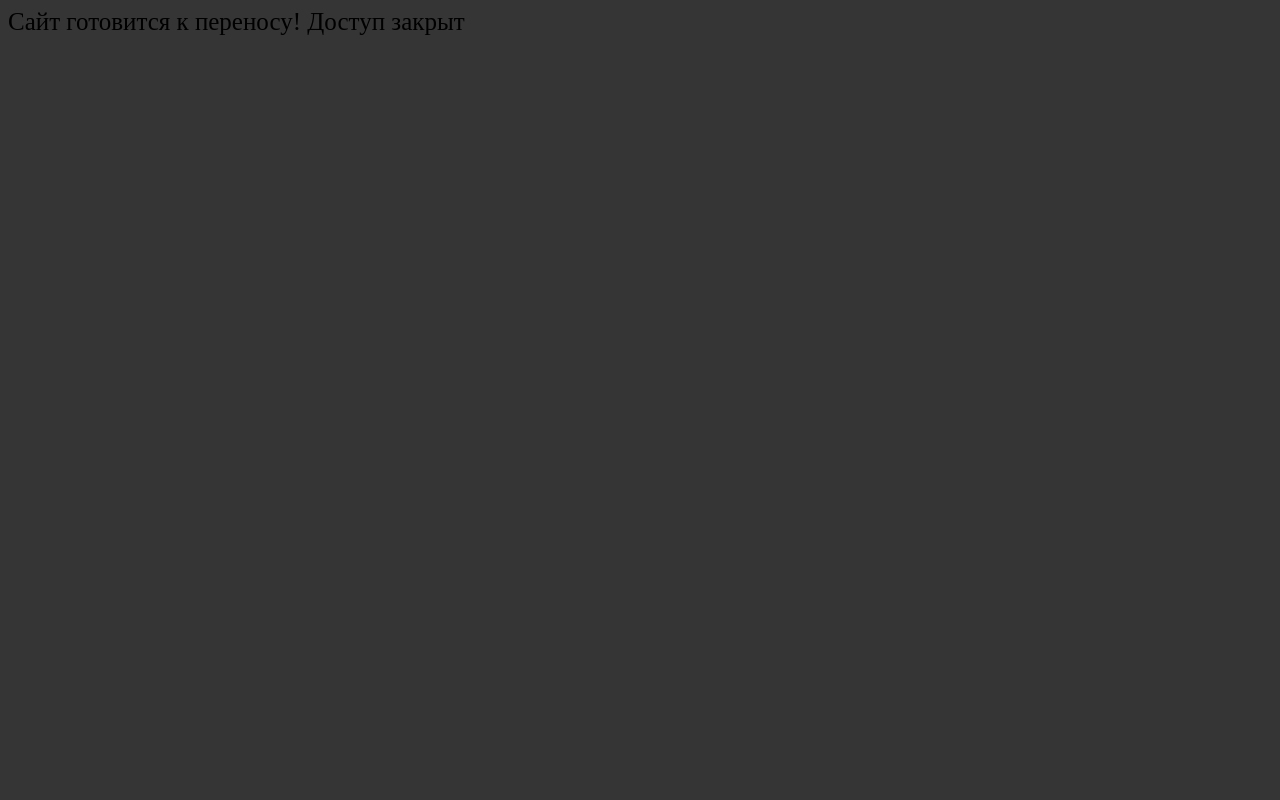
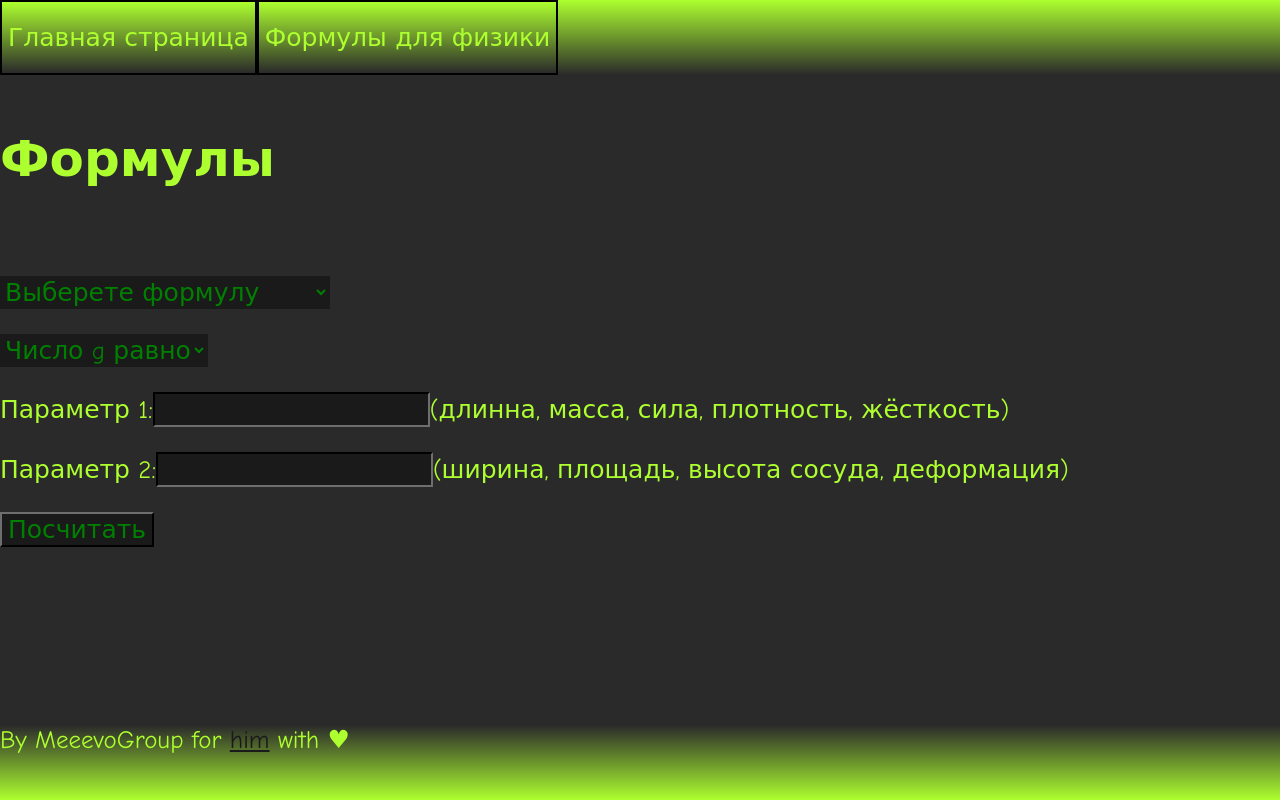
Before and after one commit to Kotarsis8413/physic, a plain HTML site: page formuls/index.html in a window 1280 px wide. Drawn offline with Linux system fonts and the light colour scheme; files whose address does not match are found by name.

Commit message:
Сайт вернулся!

```diff
--- a/app.js
+++ b/app.js
@@ -2,20 +2,20 @@ function fiz_S(a, b) {
     var S = a*b;
     return S;
 }
-function fiz_Ftyazh(massa) {
-    var Ftyazh = massa*10;
+function fiz_Ftyazh(massa, g) {
+    var Ftyazh = massa*parseFloat(g);
     return `${Ftyazh}Н`;
 }
-function fiz_Ves(massa) {
-    var Ftyazh = massa*10;
+function fiz_Ves(massa, g) {
+    var Ftyazh = massa*parseFloat(g);
     return `${Ftyazh}Н`;
 }
 function fiz_Davlen(F, S) {
     var Davlen = F/S;
     return `${Davlen}Па`;
 }
-function fiz_DavlenZhid(Plot, h) {
-    var Davlen = Plot*10*h;
+function fiz_DavlenZhid(Plot, h, g) {
+    var Davlen = Plot*parseFloat(g)*h;
     return `${Davlen}Па`;
 }
 function fiz_Fupr(K, X) {
@@ -27,20 +27,21 @@ function go() {
     var formula = document.getElementById("formula").value;
     var i1 = document.getElementById("first").value;
     var i2 = document.getElementById("second").value;
+    var g = document.getElementById("g").value;
     if (formula === "S") {
-        document.getElementById("output").innerHTML = `Площадь (S) равна ${fiz_S(i1, i2)} (${i1}*${i2})`;
+        document.getElementById("output").innerHTML = `Площадь (S) равна ${fiz_S(i1, i2)} (${i1}*${i2}) Формула: ab`;
     }
     else if (formula === "Ftyazh") {
-        document.getElementById("output").innerHTML = `Fтяж равна ${fiz_Ftyazh(i1)} (${i1}*10)`;
+        document.getElementById("output").innerHTML = `Fтяж равна ${fiz_Ftyazh(i1, g)} (${i1}*${g}) Формула: mg`;
     }
     else if (formula === "P") {
-        document.getElementById("output").innerHTML = `Вес равен ${fiz_Ves(i1)} (${i1}*10)`;
+        document.getElementById("output").innerHTML = `Вес равен ${fiz_Ves(i1, g)} (${i1}*${g}) Формула: mg`;
     }
     else if (formula === "dav") {
-        document.getElementById("output").innerHTML = `Давление равно ${fiz_Davlen(i1, i2)} (${i1}/${i2})`;
+        document.getElementById("output").innerHTML = `Давление равно ${fiz_Davlen(i1, i2)} (${i1}/${i2}) Формула: F/S`;
     }
     else if (formula === "davJD") {
-        document.getElementById("output").innerHTML = `Давление равно ${fiz_DavlenZhid(i1, i2)} (${i1}*10*${i2})`;
+        document.getElementById("output").innerHTML = `Давление равно ${fiz_DavlenZhid(i1, i2, g)} (${i1}*${g}*${i2})`;
     }
     else if (formula === "Fupr") {
         document.getElementById("output").innerHTML = `Fупр равно ${fiz_Fupr(i1, i2)} (${i1}*${i2})`;
--- a/formuls/index.html
+++ b/formuls/index.html
@@ -17,17 +17,17 @@
         <h1>Формулы</h1><br>
         <div id="output" class="block"></div>
         <p>
-            <select id="formula"><option value="false" disabled>Выберете формулу</option><option value="S">Площадь (S)</option><option value="Fupr">Fупр</option><option value="Ftyazh">Fтяж</option><option value="P">Вес (P)</option><option value="dav">Давление (p)</option><option value="davJD">Давление жидкости</option></select>
+            <select id="formula"><option value="false" disabled selected>Выберете формулу</option><option value="S">Площадь (S)</option><option value="Fupr">Fупр</option><option value="Ftyazh">Fтяж</option><option value="P">Вес (P)</option><option value="dav">Давление (p)</option><option value="davJD">Давление жидкости (p)</option></select>
+        </p>
+        <p>
+            <select id="g"><option value="false" disabled selected>Число g равно</option><option value="9.8">9.8Н</option><option value="10">10Н</option></select>
         </p>
         <p>Параметр 1:<input type="number" id="first">(длинна, масса, сила, плотность, жёсткость)</p>
         <p>Параметр 2:<input type="number" id="second">(ширина, площадь, высота сосуда, деформация)</p>
         <button onclick="go(); return false;">Посчитать</button>
     </main>
     <footer>
-        By <a href="https://t.me/kotarsis8413">Комарик</a> for dear 7V with ♥ :3
+        By MeeevoGroup for <a href="https://t.me/kotarsis8413">him</a> with ♥
     </footer>
-    <script>
-        document.body.innerHTML = "Сайт готовится к переносу! Доступ закрыт"
-    </script>
 </body>
 </html>
--- a/main.css
+++ b/main.css
@@ -1,5 +1,16 @@
+:root {
+    --bg-color-1: greenyellow; /*просто цвет*/
+    --bg-color-2: rgb(42, 42, 42); /*бг*/
+}
+
+* {
+    color: greenyellow;
+    font-family: "Comic Sans MS", "Comic Sans", cursive;
+}
+
 body {
-    background-color: rgb(53, 53, 53);
+    /* background-color: var(--bg-color-2); */
+    background: var(--bg-color-2);
     font-size: 25px;
 }
 
@@ -8,7 +19,7 @@ button {
     border-color: rgb(26, 26, 26);
     font-size: 25px;
     transition: 2s;
-    color: wheat;
+    color: green;
 }
 
 button:hover {
@@ -21,7 +32,7 @@ input {
     border-color: rgb(26, 26, 26);
     font-size: 25px;
     transition: 2s;
-    color: wheat;
+    color: green;
 }
 
 a {
@@ -35,7 +46,7 @@ select {
     border-color: rgb(26, 26, 26);
     font-size: 25px;
     transition: 2s;
-    color: wheat;
+    color: green;
 }
 select:hover {
     color: rgb(197, 253, 113);
@@ -47,7 +58,7 @@ a:hover {
 }
 
 footer {
-    background-color: rgb(153, 153, 153);
+    background: linear-gradient(var(--bg-color-2), var(--bg-color-1));
     position: absolute;
     bottom: 0;
     left: 0;
@@ -55,7 +66,7 @@ footer {
     height: 75px;
 }
 header {
-    background-color: rgb(153, 153, 153);
+    background: linear-gradient(var(--bg-color-1), var(--bg-color-2));
     position: absolute;
     top: 0;
     left: 0;
@@ -73,9 +84,11 @@ main {
 }
 
 header .navbtn {
-    border-color: rgb(116, 116, 116);
     border-radius: 0;
-    background-color: rgb(116, 116, 116);
+    color: greenyellow;
+    background: linear-gradient(var(--bg-color-1), var(--bg-color-2));
+    border-color: black;
+    border-style: solid;
     width: auto;
     height: 75px;
 }
--- a/mobile/mobile.css
+++ b/mobile/mobile.css
@@ -1,18 +1,25 @@
+:root {
+    --bg-color-1: greenyellow; /*просто цвет*/
+    --bg-color-2: rgb(42, 42, 42); /*бг*/
+}
+
 * {
-    font-size: 15px;
+    color: greenyellow;
+    font-family: "Comic Sans MS", "Comic Sans", cursive;
 }
 
 body {
-    background-color: rgb(53, 53, 53);
-    font-size: 15px;
+    /* background-color: var(--bg-color-2); */
+    background: var(--bg-color-2);
+    font-size: 25px;
 }
 
 button {
     background-color: rgb(26, 26, 26);
     border-color: rgb(26, 26, 26);
-    font-size: 15px;
+    font-size: 25px;
     transition: 2s;
-    color: wheat;
+    color: green;
 }
 
 button:hover {
@@ -23,23 +30,23 @@ button:hover {
 input {
     background-color: rgb(26, 26, 26);
     border-color: rgb(26, 26, 26);
-    font-size: 15px;
+    font-size: 25px;
     transition: 2s;
-    color: wheat;
+    color: green;
 }
 
 a {
     color: rgb(26, 26, 26);
-    font-size: 15px;
+    font-size: 25px;
     transition: 1s;
 }
 
 select {
     background-color: rgb(26, 26, 26);
     border-color: rgb(26, 26, 26);
-    font-size: 15px;
+    font-size: 25px;
     transition: 2s;
-    color: wheat;
+    color: green;
 }
 select:hover {
     color: rgb(197, 253, 113);
@@ -51,7 +58,7 @@ a:hover {
 }
 
 footer {
-    background-color: rgb(153, 153, 153);
+    background: linear-gradient(var(--bg-color-2), var(--bg-color-1));
     position: absolute;
     bottom: 0;
     left: 0;
@@ -59,7 +66,7 @@ footer {
     height: 75px;
 }
 header {
-    background-color: rgb(153, 153, 153);
+    background: linear-gradient(var(--bg-color-1), var(--bg-color-2));
     position: absolute;
     top: 0;
     left: 0;
@@ -77,9 +84,11 @@ main {
 }
 
 header .navbtn {
-    border-color: rgb(116, 116, 116);
     border-radius: 0;
-    background-color: rgb(116, 116, 116);
+    color: greenyellow;
+    background: linear-gradient(var(--bg-color-1), var(--bg-color-2));
+    border-color: black;
+    border-style: solid;
     width: auto;
     height: 75px;
 }
```
Also changed, not shown: index.html (+17 -8 lines), mobile/formuls/index.html (+0 -3 lines), mobile/index.html (+17 -8 lines).
